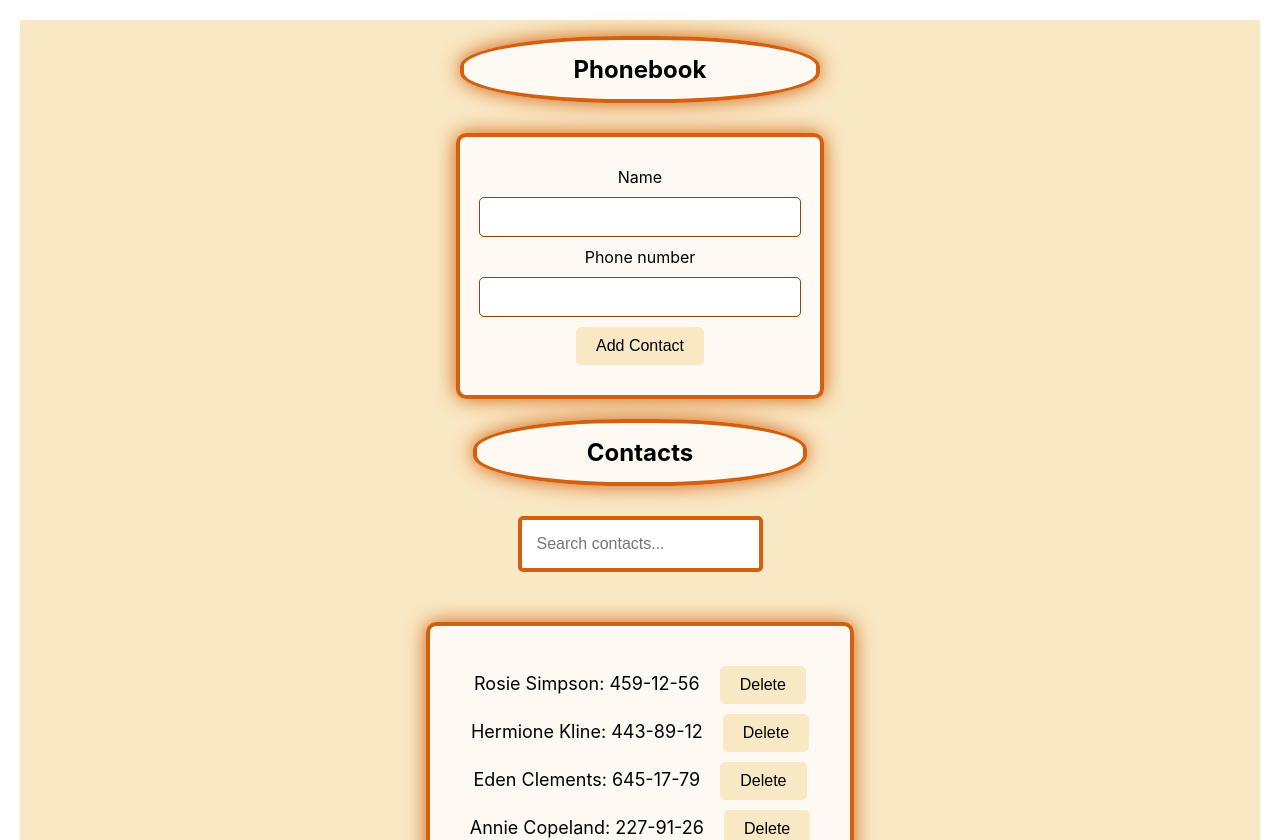
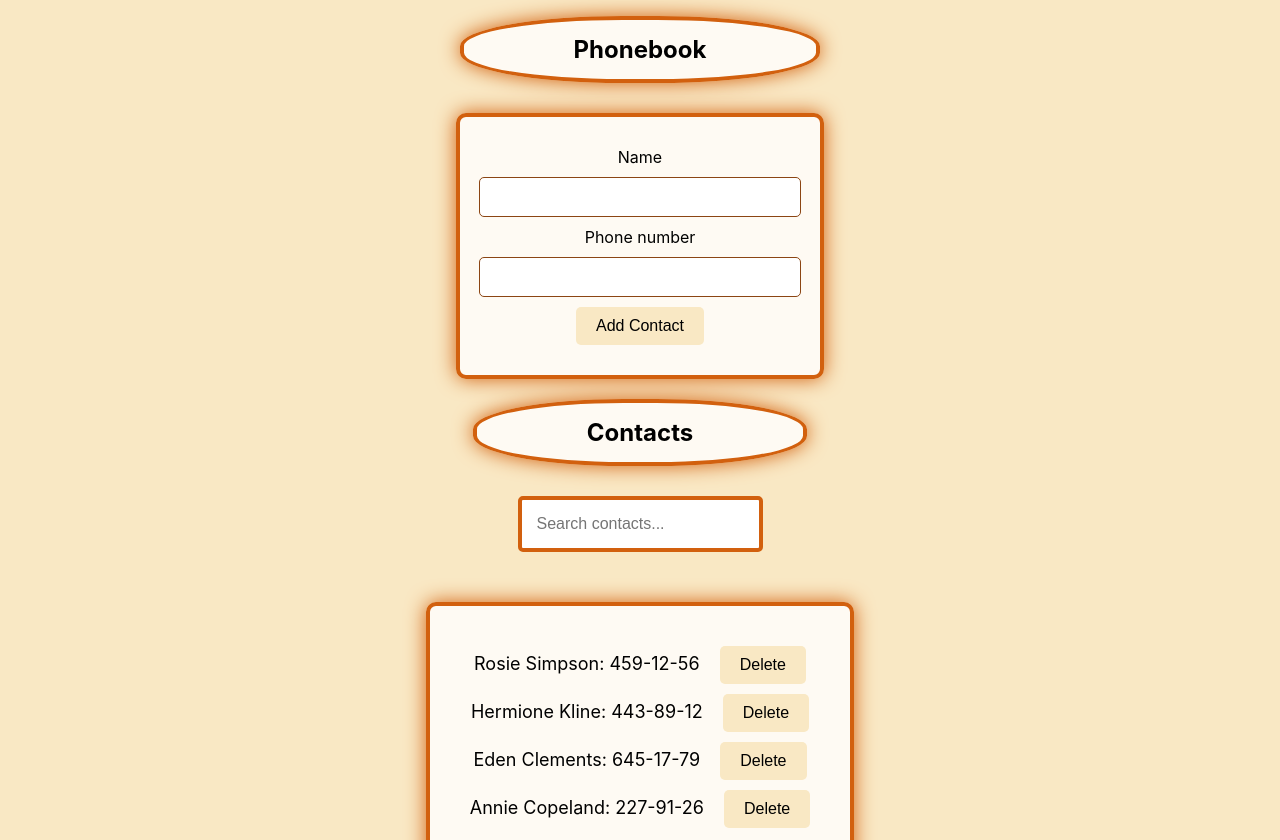
Before and after one commit to StefanBielak/goit-react-hw-07-phonebook, a React (Create React App) app: page / in a window 1280 px wide. Shown: the top 840 px of the page. Built offline with nearby package versions, Linux system fonts and the light colour scheme.

Commit message:
margin_down#3

```diff
--- a/src/index.css
+++ b/src/index.css
@@ -1,7 +1,7 @@
 @import-normalize; /* bring in normalize.css styles */
 
 body {
-  margin: 20px;
+  margin: 0px;
   font-family: -apple-system, BlinkMacSystemFont, 'Segoe UI', 'Roboto', 'Oxygen',
     'Ubuntu', 'Cantarell', 'Fira Sans', 'Droid Sans', 'Helvetica Neue',
     sans-serif;
```
